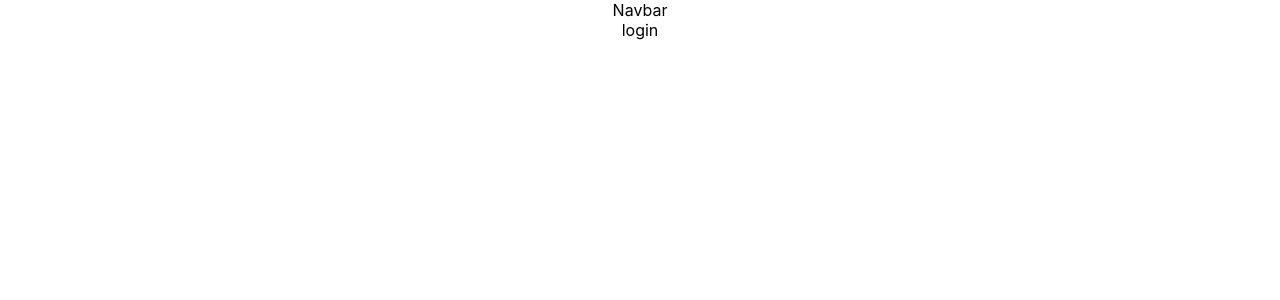
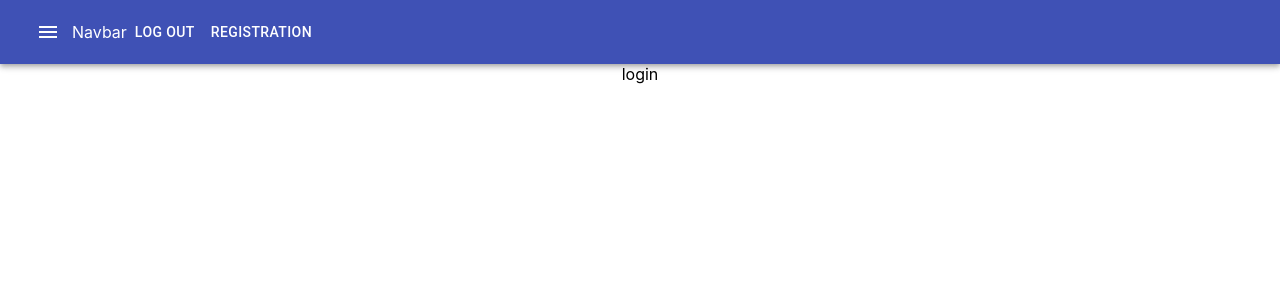
Before and after one commit to kRenelt/clientRaceForCash, a React (Create React App) app in the folder raceforcash/: page / in a window 1280 px wide. Shown: the top 300 px of the page. Built offline with nearby package versions, Linux system fonts and the light colour scheme.

Commit message:
added buttons to navbar component

```diff
--- a/raceforcash/src/components/main.component.tsx
+++ b/raceforcash/src/components/main.component.tsx
@@ -1,6 +1,6 @@
 import React from 'react';
 import { BrowserRouter, Switch, Route } from 'react-router-dom';
-import { NavbarComponent } from './navbar/navbar.component';
+import  NavbarComponent  from './navbar/navbar.component';
 import { LoginComponent } from './login/login.component';
 import { RegistrationComponent } from './registration/registration.component';
 import { StableComponent } from './stable/stable.component';
--- a/raceforcash/src/components/navbar/navbar.component.tsx
+++ b/raceforcash/src/components/navbar/navbar.component.tsx
@@ -1,9 +1,57 @@
 import React from 'react';
+import { RouteComponentProps, withRouter } from 'react-router';
+import { Button, AppBar, Toolbar, IconButton, Menu, MenuItem } from '@material-ui/core';
+import MenuIcon from '@material-ui/icons/Menu';
 
-export const NavbarComponent: React.FC = () => {
+export const NavbarComponent: React.FC<RouteComponentProps> = (props) => {
+
+    const userName = (localStorage.getItem('userName')) ? localStorage.getItem('userName') : 'Guest';
+    const [anchorEl, setAnchorEl] = React.useState<null | HTMLElement>(null);
+    const logOutButton = () => {
+        localStorage.clear();
+        props.history.push('/login');
+      }
+
     return(
         <div className='navbar-main'>
+            <AppBar position="static">
+            <Toolbar>
+            <IconButton
+                    aria-label="account of current user"
+                    aria-controls="menu-appbar"
+                    aria-haspopup="true"
+                    onClick={(e: React.MouseEvent<HTMLButtonElement>) => setAnchorEl(e.currentTarget)}
+                    color="inherit"
+                  >
+                    <MenuIcon />
+                  </IconButton>
+                  <Menu
+                    id="menu-appbar"
+                    anchorEl={anchorEl}
+                    anchorOrigin={{
+                      vertical: 'top',
+                      horizontal: 'right',
+                    }}
+                    keepMounted
+                    transformOrigin={{
+                      vertical: 'top',
+                      horizontal: 'right',
+                    }}
+                    open={Boolean(anchorEl)}
+                    onClose={() =>setAnchorEl(null)}
+                  >
+                    <MenuItem onClick={() => props.history.push('/stable')}>Stable</MenuItem>
+                    <MenuItem onClick={() => props.history.push('/home')}>Races</MenuItem>
+                  </Menu>
             Navbar
+            <div className="logOut">
+               <Button color="inherit"  onClick={() => logOutButton()} >Log Out</Button>
+               <Button color="inherit"  onClick={() => props.history.push('registration') }>Registration</Button>
+             </div>
+             </Toolbar>
+          </AppBar>
         </div>
     );
 }
+
+export default withRouter(NavbarComponent);
```
